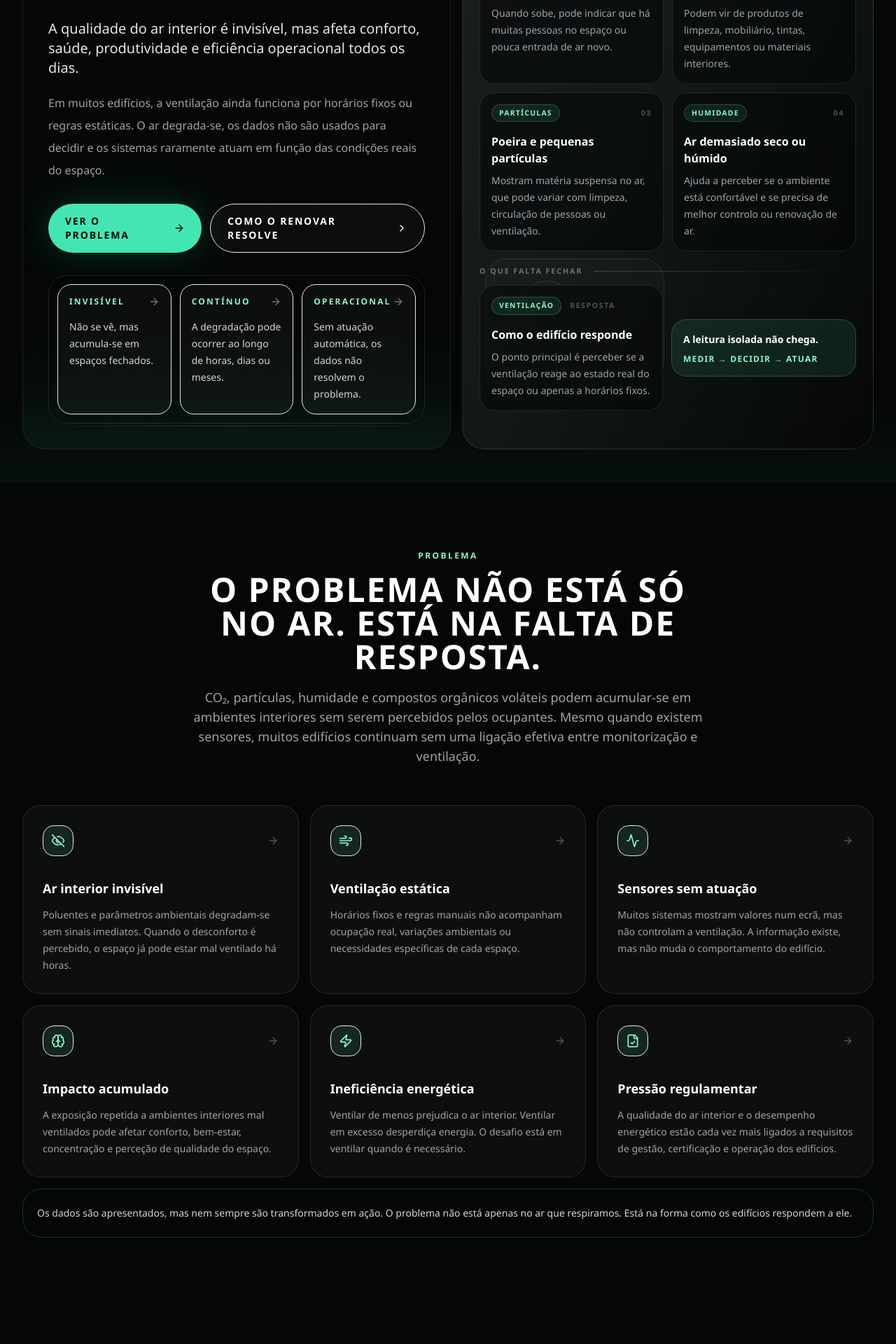
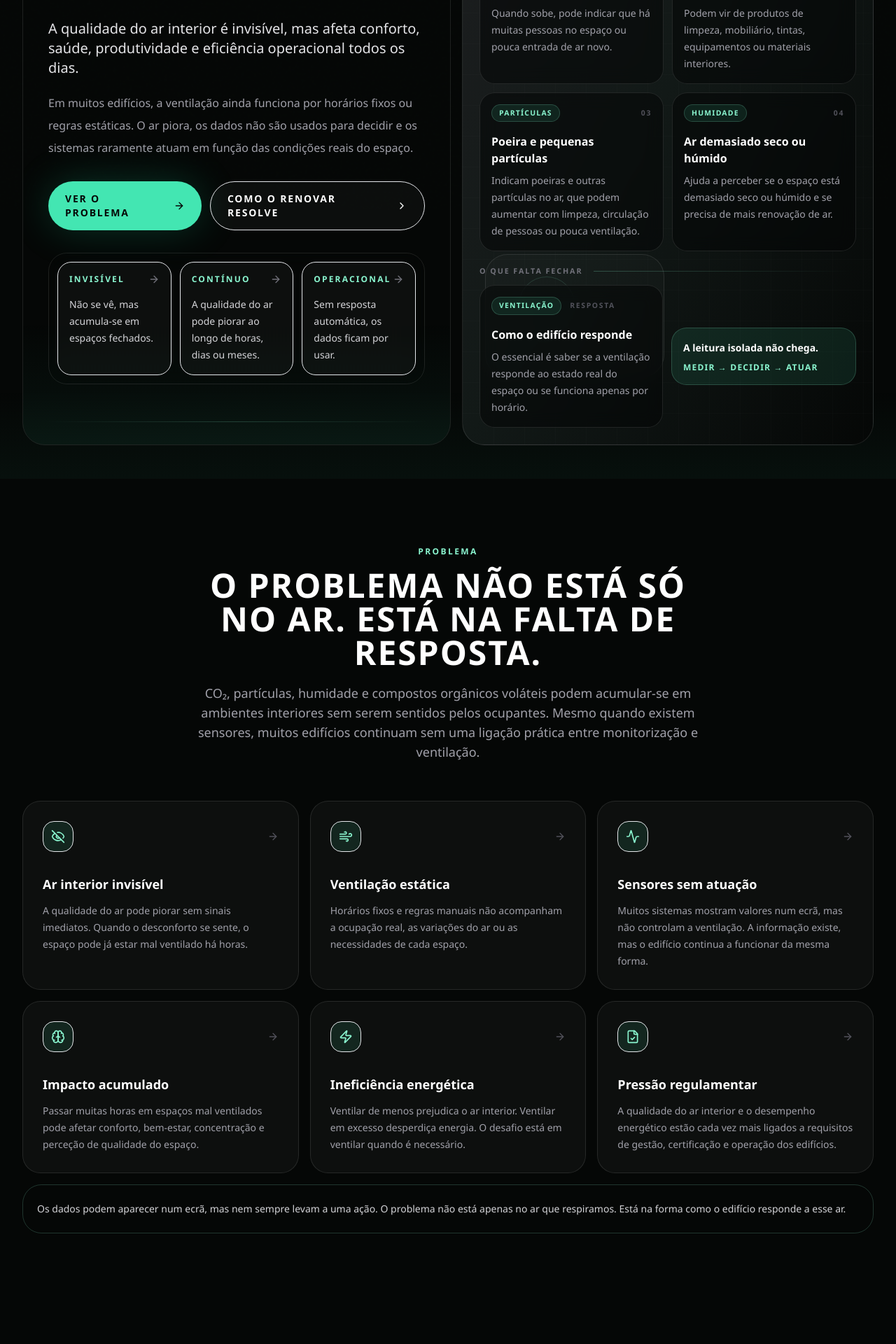
Before and after one commit to Stardust-Systems-Lda/Website, a React (Vite) app: page / in a window 1280 px wide. Shown: the part 500-2420 px from the top of the page at 70% size. Built offline with nearby package versions, Linux system fonts and the light colour scheme.

Commit message:
Refine landing page copy

```diff
--- a/src/App.tsx
+++ b/src/App.tsx
@@ -77,11 +77,11 @@ const heroProblemCards = [
   },
   {
     title: 'Contínuo',
-    description: 'A degradação pode ocorrer ao longo de horas, dias ou meses.',
+    description: 'A qualidade do ar pode piorar ao longo de horas, dias ou meses.',
   },
   {
     title: 'Operacional',
-    description: 'Sem atuação automática, os dados não resolvem o problema.',
+    description: 'Sem resposta automática, os dados ficam por usar.',
   },
 ];
 
@@ -102,19 +102,19 @@ const diagnosticParameters = [
     label: 'Partículas',
     title: 'Poeira e pequenas partículas',
     description:
-      'Mostram matéria suspensa no ar, que pode variar com limpeza, circulação de pessoas ou ventilação.',
+      'Indicam poeiras e outras partículas no ar, que podem aumentar com limpeza, circulação de pessoas ou pouca ventilação.',
   },
   {
     label: 'Humidade',
     title: 'Ar demasiado seco ou húmido',
     description:
-      'Ajuda a perceber se o ambiente está confortável e se precisa de melhor controlo ou renovação de ar.',
+      'Ajuda a perceber se o espaço está demasiado seco ou húmido e se precisa de mais renovação de ar.',
   },
   {
     label: 'Ventilação',
     title: 'Como o edifício responde',
     description:
-      'O ponto principal é perceber se a ventilação reage ao estado real do espaço ou apenas a horários fixos.',
+      'O essencial é saber se a ventilação responde ao estado real do espaço ou se funciona apenas por horário.',
   },
 ];
 
@@ -122,25 +122,25 @@ const problemCards: CardItem[] = [
   {
     title: 'Ar interior invisível',
     description:
-      'Poluentes e parâmetros ambientais degradam-se sem sinais imediatos. Quando o desconforto é percebido, o espaço já pode estar mal ventilado há horas.',
+      'A qualidade do ar pode piorar sem sinais imediatos. Quando o desconforto se sente, o espaço pode já estar mal ventilado há horas.',
     icon: EyeOff,
   },
   {
     title: 'Ventilação estática',
     description:
-      'Horários fixos e regras manuais não acompanham ocupação real, variações ambientais ou necessidades específicas de cada espaço.',
+      'Horários fixos e regras manuais não acompanham a ocupação real, as variações do ar ou as necessidades de cada espaço.',
     icon: Wind,
   },
   {
     title: 'Sensores sem atuação',
     description:
-      'Muitos sistemas mostram valores num ecrã, mas não controlam a ventilação. A informação existe, mas não muda o comportamento do edifício.',
+      'Muitos sistemas mostram valores num ecrã, mas não controlam a ventilação. A informação existe, mas o edifício continua a funcionar da mesma forma.',
     icon: Activity,
   },
   {
     title: 'Impacto acumulado',
     description:
-      'A exposição repetida a ambientes interiores mal ventilados pode afetar conforto, bem-estar, concentração e perceção de qualidade do espaço.',
+      'Passar muitas horas em espaços mal ventilados pode afetar conforto, bem-estar, concentração e perceção de qualidade do espaço.',
     icon: Brain,
   },
   {
@@ -161,32 +161,32 @@ const impactItems = [
   {
     title: 'Conforto e bem-estar',
     description:
-      'Parâmetros fora dos limites configurados podem contribuir para desconforto e perceção negativa do espaço.',
+      'Quando o ar sai dos limites definidos, o espaço pode tornar-se desconfortável e menos agradável de usar.',
   },
   {
     title: 'Concentração e desempenho',
     description:
-      'Ambientes interiores mal ventilados podem afetar atenção, fadiga e qualidade de utilização ao longo do dia.',
+      'Espaços mal ventilados podem afetar atenção, fadiga e a forma como o espaço é usado ao longo do dia.',
   },
   {
     title: 'Sistema respiratório',
     description:
-      'Partículas, humidade e COVs reforçam a importância de monitorização contínua e ventilação adequada.',
+      'Partículas, humidade e COVs tornam mais importante acompanhar o ar e garantir ventilação adequada.',
   },
   {
     title: 'Ocupantes vulneráveis',
     description:
-      'Crianças, idosos e pessoas com alergias ou asma podem ser mais sensíveis a condições ambientais degradadas.',
+      'Crianças, idosos e pessoas com alergias ou asma podem ser mais sensíveis a ar interior em pior estado.',
   },
   {
     title: 'Operação e custos',
     description:
-      'A ventilação sem feedback ambiental aumenta a dependência de regras fixas e intervenção manual.',
+      'Sem informação sobre o ar interior, a ventilação depende mais de regras fixas e intervenção manual.',
   },
   {
     title: 'Conformidade e risco',
     description:
-      'A pressão regulamentar aumenta a necessidade de dados históricos, gestão consistente e evidência operacional.',
+      'A pressão regulamentar aumenta a necessidade de histórico, gestão consistente e registos de operação.',
   },
 ];
 
@@ -210,9 +210,9 @@ const marketShiftCards: CardItem[] = [
     icon: FileCheck,
   },
   {
-    title: 'Dados precisam de ação',
-    description:
-      'A próxima etapa não é apenas medir melhor. É transformar dados ambientais em decisões operacionais.',
+    title: 'Dados que pedem resposta',
+    description:
+      'A próxima etapa não é apenas medir melhor. É usar os dados para orientar decisões de operação.',
     icon: Zap,
   },
 ];
@@ -227,7 +227,7 @@ const solutionSteps = [
   {
     title: 'Interpretar',
     description:
-      'A lógica local ou local/cloud analisa os dados e determina a necessidade de ventilação.',
+      'A lógica local, cloud ou híbrida analisa os dados e avalia a necessidade de ventilação.',
     icon: Cpu,
   },
   {
@@ -248,7 +248,7 @@ const features: CardItem[] = [
   {
     title: 'Controlo automático',
     description:
-      'Execução de lógica de controlo para atuar sobre ventilação conforme as condições reais.',
+      'Regras de controlo atuam sobre a ventilação de acordo com as condições reais do espaço.',
     icon: SlidersHorizontal,
   },
   {
@@ -260,7 +260,7 @@ const features: CardItem[] = [
   {
     title: 'Operação local autónoma',
     description:
-      'Capacidade de funcionamento local para continuidade operacional, com opção local/cloud.',
+      'Continua a funcionar localmente, com opção de integração em infraestrutura local ou cloud.',
     icon: Cpu,
   },
   {
@@ -272,7 +272,7 @@ const features: CardItem[] = [
   {
     title: 'Atualizações OTA',
     description:
-      'Evolução de firmware e parâmetros sem intervenções físicas recorrentes no equipamento.',
+      'Atualização de firmware e parâmetros sem intervenções físicas recorrentes no equipamento.',
     icon: RefreshCw,
   },
   {
@@ -293,12 +293,12 @@ const benefits = [
   {
     title: 'Melhor qualidade do ar interior',
     description:
-      'Ajuda a manter os parâmetros ambientais observados e a atuar quando o espaço exige renovação de ar.',
+      'Ajuda a acompanhar as condições do ar e a atuar quando o espaço precisa de renovação.',
   },
   {
     title: 'Maior conforto e bem-estar dos ocupantes',
     description:
-      'Reduz a dependência de perceções tardias, apoiando uma gestão mais consistente das condições interiores.',
+      'Ajuda a agir antes de o desconforto ser evidente, mantendo uma gestão mais consistente do espaço.',
   },
   {
     title: 'Redução de ventilação desnecessária',
@@ -308,7 +308,7 @@ const benefits = [
   {
     title: 'Apoio à conformidade regulamentar',
     description:
-      'Fornece dados e histórico que ajudam equipas técnicas a acompanhar requisitos de qualidade e operação.',
+      'Fornece dados e histórico que ajudam equipas técnicas a acompanhar requisitos de qualidade do ar e operação.',
   },
   {
     title: 'Menor intervenção manual',
@@ -318,7 +318,7 @@ const benefits = [
   {
     title: 'Dados históricos para auditoria e análise',
     description:
-      'Regista tendências para perceber padrões, comparar espaços e justificar decisões operacionais.',
+      'Regista tendências para identificar padrões, comparar espaços e apoiar decisões de operação.',
   },
 ];
 
@@ -337,7 +337,7 @@ const mvpItems = [
   'Monitorização ambiental',
   'Controlo automático da ventilação',
   'Plataforma digital',
-  'Operação local/cloud',
+  'Operação local ou cloud',
   'Atualizações OTA',
   'Integração com ventilação existente',
 ];
@@ -355,7 +355,7 @@ const validatedVisuals = [
   {
     title: 'Arquitetura do sistema',
     description:
-      'Da observação ambiental à decisão local/cloud e à interface operacional para utilizadores técnicos.',
+      'Da leitura ambiental à decisão local ou cloud e à interface usada pelas equipas técnicas.',
     image: '/assets/renovar-system-architecture.png',
     alt: 'Diagrama validado da arquitetura RenovAR, do sensing e atuação até à interface de utilizador.',
   },
@@ -367,11 +367,11 @@ const validatedVisuals = [
     alt: 'Mapa estratégico RenovAR com privacidade, modelos físicos, integração simples e arquitetura escalável.',
   },
   {
-    title: 'Evolução não-intrusiva',
+    title: 'Evolução sem intrusão',
     description:
       'Linha de evolução para estimar ocupação e taxas de renovação sem câmaras nem sensores sensíveis.',
     image: '/assets/renovar-non-intrusive-intelligence.png',
-    alt: 'Visual técnico sobre inteligência não-intrusiva e estimativa sem câmaras.',
+    alt: 'Visual técnico sobre estimativa sem câmaras nem sensores sensíveis.',
   },
 ];
 
@@ -385,13 +385,13 @@ const designPillars = [
   {
     title: 'Interoperabilidade',
     description:
-      'Integra-se com sistemas existentes para acrescentar decisão, não para isolar a infraestrutura.',
+      'Integra-se com sistemas existentes para acrescentar decisão sem isolar a infraestrutura já instalada.',
     icon: PlugZap,
   },
   {
     title: 'Privacidade e dados',
     description:
-      'Foca-se em parâmetros ambientais e evolução não-intrusiva, evitando dependência de câmaras.',
+      'Baseia-se em dados ambientais e evita depender de câmaras.',
     icon: EyeOff,
   },
   {
@@ -406,7 +406,7 @@ const realWorldImages = [
   {
     title: 'Unidade sensora',
     description:
-      'Protótipo físico com caixa ventilada, eletrónica visível e instalação em parede para recolha ambiental contínua.',
+      'Protótipo físico com caixa ventilada, eletrónica visível e instalação em parede para leitura contínua do ar.',
     image: '/assets/renovar-sensor.jpeg',
     alt: 'Caixa do sensor RenovAR instalada numa parede com grelha frontal e eletrónica visível.',
     meta: 'Caixa do sensor RenovAR',
@@ -414,7 +414,7 @@ const realWorldImages = [
   {
     title: 'Atuação sobre ventilação natural',
     description:
-      'Integração com janelas atuadas automaticamente por um sistema RenovAR em contexto real.',
+      'Integração com janelas abertas automaticamente por um sistema RenovAR em contexto real.',
     image: '/assets/renovar-janelas-abertas.jpeg',
     alt: 'Janelas interiores abertas automaticamente por um sistema RenovAR.',
     meta: 'Integração física no edifício',
@@ -560,7 +560,7 @@ function HeroProblem() {
               </p>
               <p className="mt-5 max-w-2xl text-base leading-8 text-zinc-400">
                 Em muitos edifícios, a ventilação ainda funciona por horários fixos ou regras
-                estáticas. O ar degrada-se, os dados não são usados para decidir e os sistemas
+                estáticas. O ar piora, os dados não são usados para decidir e os sistemas
                 raramente atuam em função das condições reais do espaço.
               </p>
             </div>
@@ -648,8 +648,8 @@ function DiagnosticPanel() {
         <div className="rounded-[1.7rem] border border-air-300/22 bg-air-400/10 p-5 backdrop-blur-md">
           <p className="font-semibold text-white">Não são apenas números num ecrã.</p>
           <p className="mt-2 text-sm leading-6 text-zinc-300">
-            Estes parâmetros ajudam a interpretar o estado do ar interior. O valor está em usar
-            estes sinais para decidir quando ventilar, reduzir excesso ou manter a operação.
+            Estes sinais ajudam a perceber o estado do ar interior. O importante é usá-los para
+            decidir quando ventilar, evitar ventilar em excesso ou manter a operação.
           </p>
         </div>
 
@@ -750,7 +750,7 @@ function ProblemSection() {
           id="problema-title"
           eyebrow="Problema"
           title="O problema não está só no ar. Está na falta de resposta."
-          text="CO₂, partículas, humidade e compostos orgânicos voláteis podem acumular-se em ambientes interiores sem serem percebidos pelos ocupantes. Mesmo quando existem sensores, muitos edifícios continuam sem uma ligação efetiva entre monitorização e ventilação."
+          text="CO₂, partículas, humidade e compostos orgânicos voláteis podem acumular-se em ambientes interiores sem serem sentidos pelos ocupantes. Mesmo quando existem sensores, muitos edifícios continuam sem uma ligação prática entre monitorização e ventilação."
         />
         <div className="grid gap-4 md:grid-cols-2 xl:grid-cols-3">
           {problemCards.map((card) => (
@@ -758,8 +758,8 @@ function ProblemSection() {
           ))}
         </div>
         <div className="mt-4 rounded-[1.7rem] border border-air-300/20 bg-air-400/8 p-5 text-sm leading-7 text-zinc-300">
-          Os dados são apresentados, mas nem sempre são transformados em ação. O problema não
-          está apenas no ar que respiramos. Está na forma como os edifícios respondem a ele.
+          Os dados podem aparecer num ecrã, mas nem sempre levam a uma ação. O problema não
+          está apenas no ar que respiramos. Está na forma como o edifício responde a esse ar.
         </div>
       </div>
     </section>
@@ -780,7 +780,7 @@ function ImpactSection() {
               O que não se vê pode afetar todos os dias.
             </h2>
             <p className="mt-6 text-base leading-8 text-zinc-400">
-              A qualidade do ar interior influencia a forma como um espaço é sentido, utilizado e
+              A qualidade do ar interior influencia a forma como um espaço é sentido, usado e
               gerido. Em edifícios de serviços, escritórios, salas de reunião ou espaços educativos,
               a acumulação de CO₂, partículas, humidade e COVs pode afetar conforto, concentração
               e bem-estar.
@@ -828,7 +828,7 @@ function MarketShiftSection() {
           id="mudanca-title"
           eyebrow="Porque agora"
           title="O mercado está a mudar."
-          text="A próxima etapa não é apenas medir melhor. É transformar dados ambientais em decisões operacionais que ajustam a ventilação quando o espaço precisa."
+          text="A próxima etapa não é apenas medir melhor. É usar dados ambientais para ajustar a ventilação quando o espaço precisa de ar novo."
         />
         <div className="grid gap-4 sm:grid-cols-2 lg:grid-cols-4">
           {marketShiftCards.map((card) => (
@@ -864,10 +864,10 @@ function SolutionIntro() {
               RenovAR transforma dados ambientais em controlo real da ventilação.
             </p>
             <p className="mt-4 text-base leading-8 text-zinc-400">
-              O RenovAR foi desenvolvido para fechar a lacuna entre saber o que está a acontecer
-              no ar interior e agir sobre a ventilação. Mede parâmetros ambientais, interpreta os
-              dados e atua sobre sistemas existentes, ajudando o edifício a responder às suas
-              condições reais de utilização.
+              O RenovAR foi criado para resolver a falha entre saber o que se passa no ar
+              interior e agir sobre a ventilação. Lê as condições ambientais, interpreta os dados e
+              atua sobre sistemas existentes, ajudando o edifício a responder à forma como está a
+              ser usado.
             </p>
           </div>
         </div>
@@ -902,7 +902,7 @@ function SolutionIntro() {
             ))}
           </div>
           <div className="mt-4 rounded-[1.45rem] border border-air-300/20 bg-air-400/8 p-5 text-sm font-semibold leading-7 text-white">
-            Não é apenas monitorização. É monitorização com consequência operacional.
+            Não serve apenas para mostrar dados. Serve para transformar leitura em resposta operacional.
           </div>
         </div>
       </div>
@@ -914,12 +914,12 @@ function SystemArchitectureSection() {
   const nodes = [
     [
       'Unidades sensoras',
-      'Recolha contínua de parâmetros ambientais relevantes para qualidade do ar interior.',
+      'Recolha contínua de dados essenciais sobre a qualidade do ar interior.',
       RadioTower,
     ],
     [
       'Processamento local',
-      'Execução de lógica de controlo com capacidade de operação autónoma.',
+      'Regras de controlo executadas localmente, com capacidade de operação autónoma.',
       Cpu,
     ],
     [
@@ -929,7 +929,7 @@ function SystemArchitectureSection() {
     ],
     [
       'Módulo de controlo',
-      'Interface entre a decisão do sistema e a atuação física sobre a ventilação.',
+      'Ligação entre a decisão do sistema e a atuação física sobre a ventilação.',
       SlidersHorizontal,
     ],
     [
@@ -958,9 +958,9 @@ function SystemArchitectureSection() {
               Da medição à ação: a arquitetura do sistema.
             </h2>
             <p className="mt-6 text-base leading-8 text-zinc-400">
-              O RenovAR funciona como uma camada operacional sobre edifícios existentes. Em vez
-              de substituir a infraestrutura, integra-se com sistemas de ventilação natural ou
-              mecânica e acrescenta capacidade de decisão baseada em dados.
+              O RenovAR funciona como uma camada de operação para edifícios existentes. Em vez
+              de substituir a infraestrutura, liga-se a sistemas de ventilação natural ou mecânica
+              e ajuda a decidir com base em dados.
             </p>
             <div className="mt-8 rounded-[1.7rem] border border-white/10 bg-white/[0.035] p-5">
               <p className="text-xs font-bold uppercase tracking-[0.18em] text-zinc-500">
@@ -1024,7 +1024,7 @@ function ValidatedMaterialSection() {
             </h2>
           </div>
           <p className="max-w-3xl text-base leading-8 text-zinc-400 lg:justify-self-end">
-            A solução foi concebida para responder a uma limitação prática dos edifícios: a
+            O sistema foi desenhado para responder a uma limitação prática dos edifícios: a
             separação entre medição ambiental, decisão operacional e atuação física. A arquitetura
             modular permite começar pelo essencial e evoluir sem redesenhar todo o sistema.
           </p>
@@ -1086,7 +1086,7 @@ function ValidatedMaterialSection() {
 
         <div className="mt-4 rounded-[1.7rem] border border-white/10 bg-white/[0.035] p-5 text-sm leading-7 text-zinc-400">
           Funcionalidades como estimativa de ocupação, otimização preditiva e relatórios
-          automáticos fazem parte da evolução futura, não do núcleo atual do MVP.
+          automáticos fazem parte da evolução futura e não do núcleo atual do MVP.
         </div>
       </div>
     </section>
@@ -1101,7 +1101,7 @@ function FeaturesSection() {
           id="produto-title"
           eyebrow="MVP atual"
           title="O que o RenovAR já permite fazer."
-          text="O núcleo funcional do RenovAR já permite monitorizar parâmetros ambientais, executar lógica de controlo e atuar sobre ventilação existente em configurações reais."
+          text="Na base atual, o RenovAR já consegue acompanhar o estado do ar, executar regras de controlo e atuar sobre ventilação existente em cenários reais."
         />
         <div className="grid gap-4 sm:grid-cols-2 lg:grid-cols-4">
           {features.map((feature) => (
@@ -1130,9 +1130,9 @@ function RealWorldSection() {
             </h2>
           </div>
           <p className="max-w-3xl text-base leading-8 text-zinc-400 lg:justify-self-end">
-            O RenovAR já foi materializado em hardware funcional, com unidades de sensorização,
-            módulos de controlo e integração com ventilação natural motorizada. Esta base permite
-            validar o funcionamento em ambientes reais e evoluir para instalações mais robustas.
+            O RenovAR já existe em hardware funcional, com unidades sensoras, módulos de controlo
+            e integração com ventilação natural motorizada. Esta base permite validar o
+            funcionamento em ambientes reais e evoluir para instalações mais robustas.
           </p>
         </div>
 
@@ -1182,7 +1182,7 @@ function BenefitsSection() {
           </p>
           <p className="mt-5 text-base leading-8 text-zinc-400">
             Ao ligar monitorização ambiental a atuação sobre ventilação, o RenovAR permite que o
-            edifício deixe de funcionar por pressupostos e passe a responder às condições reais
+            edifício deixe de funcionar por horários e suposições e passe a responder às condições reais
             do espaço.
           </p>
         </div>
@@ -1226,7 +1226,7 @@ function CustomersSection() {
           <p className="max-w-3xl text-base leading-8 text-zinc-400 lg:justify-self-end">
             O foco inicial do RenovAR está em edifícios de serviços de pequena e média escala,
             onde a ocupação variável, a ausência de automação avançada e a necessidade de eficiência
-            tornam a gestão da ventilação particularmente relevante. O cliente pode ser o
+            tornam a gestão da ventilação muito relevante. O cliente pode ser o
             proprietário, a entidade gestora ou a organização responsável pela operação do espaço.
           </p>
         </div>
@@ -1266,7 +1266,7 @@ function DashboardPreview() {
           id="dashboard-title"
           eyebrow="Interface operacional"
           title="Dados que orientam decisões."
-          text="A dashboard combina estado ambiental, atuação, tendências e recomendações para apoiar operação técnica, não apenas visualização passiva."
+          text="A interface junta estado do ar, atuação, tendências e recomendações para apoiar equipas técnicas, não apenas para mostrar gráficos."
         />
 
         <div className="rounded-[2rem] border border-white/10 bg-graphite-900/80 p-4 shadow-insetline sm:p-6 lg:p-8">
@@ -1342,7 +1342,7 @@ function DashboardPreview() {
                 Ação recomendada
               </p>
               <h3 className="mt-5 text-xl font-semibold leading-7 text-white">
-                Ventilação recomendada até estabilização da tendência CO₂.
+                Manter ventilação até a tendência de CO₂ estabilizar.
               </h3>
               <p className="mt-4 text-sm leading-6 text-zinc-300">
                 Última atuação há 18 minutos. Tendência de descida observada. Sem intervenção
@@ -1363,8 +1363,8 @@ function RoadmapSection() {
         <SectionHeader
           id="roadmap-title"
           eyebrow="Roadmap"
-          title="Atual no essencial. Evolutivo no potencial."
-          text="A evolução futura será construída sobre a base já existente, sem apresentar estas capacidades como funcionalidades atuais."
+          title="O que existe hoje. O que vem a seguir."
+          text="A evolução futura será construída sobre a base já existente, sem tratar estas capacidades como funcionalidades já disponíveis."
         />
 
         <div className="grid gap-4 lg:grid-cols-2">
@@ -1471,7 +1471,7 @@ function Footer() {
               automático da ventilação existente.
             </p>
             <div className="mt-6 flex flex-wrap gap-2">
-              {['MVP IoT', 'Operação local/cloud', 'Ventilação existente', 'Monitorização + atuação'].map((label) => (
+              {['MVP IoT', 'Operação local ou cloud', 'Ventilação existente', 'Monitorização + atuação'].map((label) => (
                 <span
                   key={label}
                   className="rounded-full border border-white/10 bg-white/[0.035] px-3 py-1.5 text-[0.67rem] font-bold uppercase tracking-[0.16em] text-zinc-400"
```
